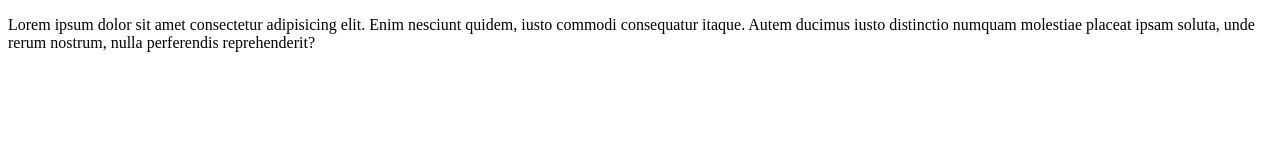
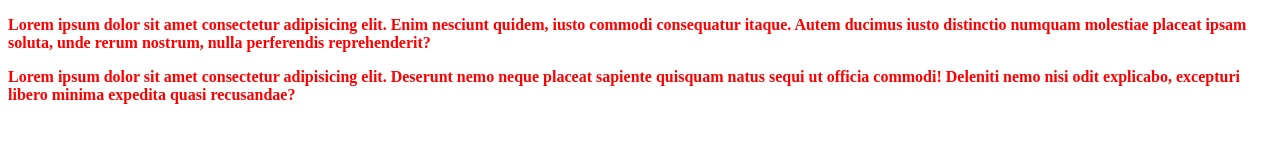
Before and after one commit to iliamal10/test, a plain HTML site: page index.html in a window 1280 px wide. Drawn offline with Linux system fonts and the light colour scheme.

Commit message:
Update index.html

```diff
--- a/index.html
+++ b/index.html
@@ -4,6 +4,7 @@
     <meta charset="UTF-8" />
     <meta http-equiv="X-UA-Compatible" content="IE=edge" />
     <meta name="viewport" content="width=device-width, initial-scale=1.0" />
+    <link rel="stylesheet" href="./index.css" />
     <title>Document</title>
   </head>
   <body>
@@ -14,6 +15,12 @@
         numquam molestiae placeat ipsam soluta, unde rerum nostrum, nulla
         perferendis reprehenderit?
       </p>
+      <p>
+        Lorem ipsum dolor sit amet consectetur adipisicing elit. Deserunt nemo
+        neque placeat sapiente quisquam natus sequi ut officia commodi! Deleniti
+        nemo nisi odit explicabo, excepturi libero minima expedita quasi
+        recusandae?
+      </p>
     </main>
   </body>
 </html>
```
